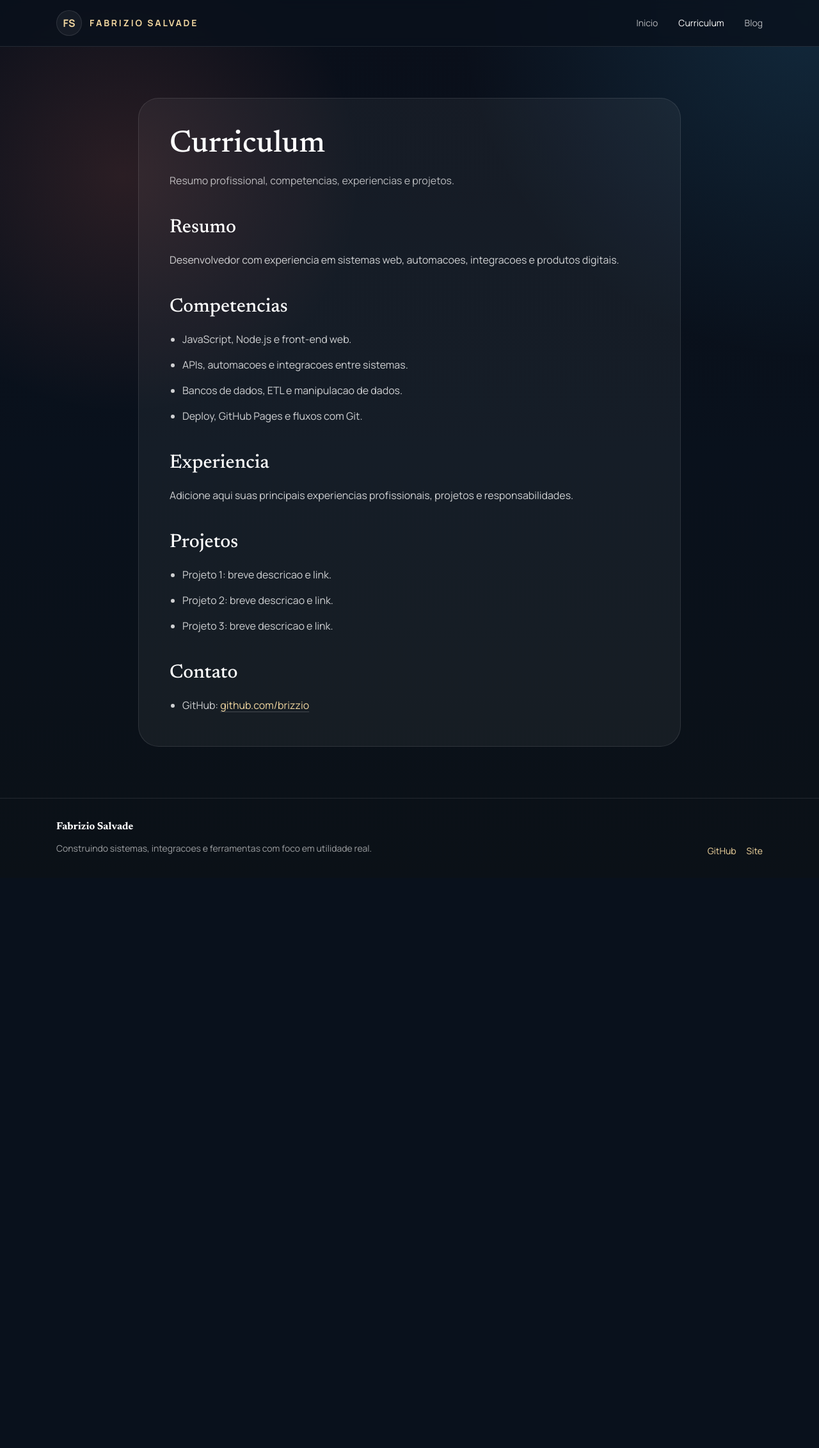
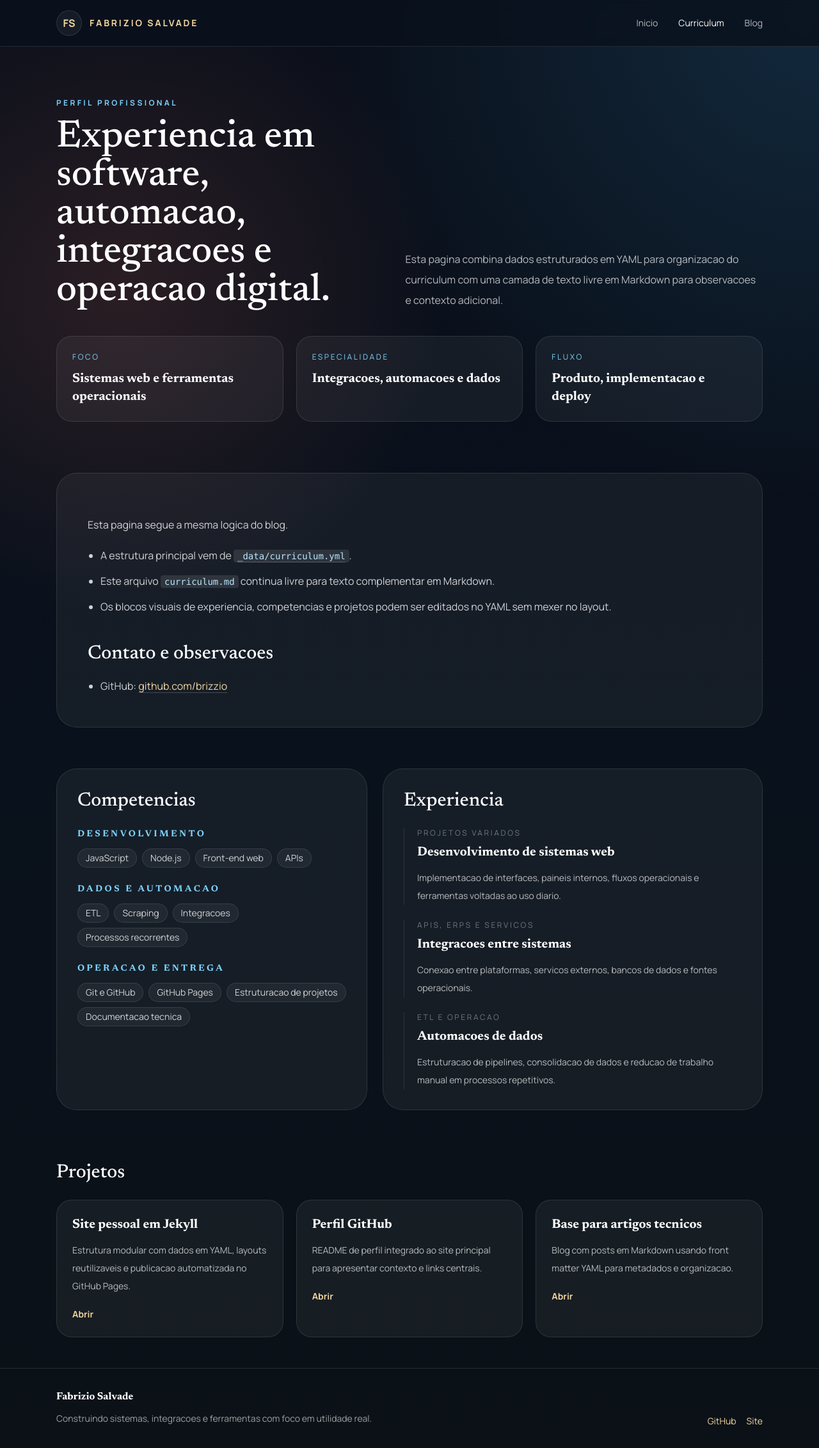
Before and after one commit to brizzio/brizzio.github.io, a Jekyll site: the page built from curriculum.md, in a window 1280 px wide. Shown: the whole page at 64% size. Built offline with Jekyll 4.4.1, drawn with Linux system fonts in a browser that asks for light colours; before the commit the page ends 1372 px from its top, so only the background shows below that.

Commit message:
Refactor curriculum with data-driven layout

```diff
--- /dev/null
+++ b/_data/curriculum.yml
@@ -0,0 +1,54 @@
+hero:
+  eyebrow: Perfil profissional
+  title: Experiencia em software, automacao, integracoes e operacao digital.
+  body: Esta pagina combina dados estruturados em YAML para organizacao do curriculum com uma camada de texto livre em Markdown para observacoes e contexto adicional.
+
+highlights:
+  - label: Foco
+    value: Sistemas web e ferramentas operacionais
+  - label: Especialidade
+    value: Integracoes, automacoes e dados
+  - label: Fluxo
+    value: Produto, implementacao e deploy
+
+skills:
+  - category: Desenvolvimento
+    items:
+      - JavaScript
+      - Node.js
+      - Front-end web
+      - APIs
+  - category: Dados e automacao
+    items:
+      - ETL
+      - Scraping
+      - Integracoes
+      - Processos recorrentes
+  - category: Operacao e entrega
+    items:
+      - Git e GitHub
+      - GitHub Pages
+      - Estruturacao de projetos
+      - Documentacao tecnica
+
+experience:
+  - role: Desenvolvimento de sistemas web
+    period: Projetos variados
+    summary: Implementacao de interfaces, paineis internos, fluxos operacionais e ferramentas voltadas ao uso diario.
+  - role: Integracoes entre sistemas
+    period: APIs, ERPs e servicos
+    summary: Conexao entre plataformas, servicos externos, bancos de dados e fontes operacionais.
+  - role: Automacoes de dados
+    period: ETL e operacao
+    summary: Estruturacao de pipelines, consolidacao de dados e reducao de trabalho manual em processos repetitivos.
+
+projects:
+  - title: Site pessoal em Jekyll
+    description: Estrutura modular com dados em YAML, layouts reutilizaveis e publicacao automatizada no GitHub Pages.
+    url: https://brizzio.github.io
+  - title: Perfil GitHub
+    description: README de perfil integrado ao site principal para apresentar contexto e links centrais.
+    url: https://github.com/brizzio
+  - title: Base para artigos tecnicos
+    description: Blog com posts em Markdown usando front matter YAML para metadados e organizacao.
+    url: /blog/
--- /dev/null
+++ b/_layouts/curriculum.html
@@ -0,0 +1,76 @@
+---
+layout: default
+---
+
+{% assign cv = site.data.curriculum %}
+
+<section class="mx-auto max-w-6xl px-6 py-16 md:py-20">
+  <div class="grid gap-10 lg:grid-cols-[0.95fr_1.05fr] lg:items-end">
+    <div>
+      <p class="text-xs font-semibold uppercase tracking-[0.28em] text-sky-300">{{ cv.hero.eyebrow }}</p>
+      <h1 class="mt-4 font-display text-4xl text-white md:text-6xl">{{ cv.hero.title }}</h1>
+    </div>
+    <p class="max-w-2xl text-base leading-8 text-white/70">{{ cv.hero.body }}</p>
+  </div>
+
+  <div class="mt-10 grid gap-5 md:grid-cols-3">
+    {% for item in cv.highlights %}
+      <article class="rounded-3xl border border-white/10 bg-white/5 p-6">
+        <p class="text-xs uppercase tracking-[0.22em] text-sky-300">{{ item.label }}</p>
+        <h2 class="mt-3 text-xl font-semibold text-white">{{ item.value }}</h2>
+      </article>
+    {% endfor %}
+  </div>
+</section>
+
+<section class="mx-auto max-w-6xl px-6 pb-8">
+  <div class="rounded-[2rem] border border-white/10 bg-white/5 p-8 md:p-12">
+    <div class="prose-shell">
+      {{ content }}
+    </div>
+  </div>
+</section>
+
+<section class="mx-auto grid max-w-6xl gap-6 px-6 py-8 lg:grid-cols-[0.9fr_1.1fr]">
+  <div class="rounded-[2rem] border border-white/10 bg-white/5 p-8">
+    <h2 class="font-display text-3xl text-white">Competencias</h2>
+    <div class="mt-6 space-y-6">
+      {% for group in cv.skills %}
+        <div>
+          <h3 class="text-sm font-semibold uppercase tracking-[0.24em] text-sky-300">{{ group.category }}</h3>
+          <div class="mt-3 flex flex-wrap gap-2">
+            {% for item in group.items %}
+              <span class="rounded-full border border-white/10 bg-white/5 px-3 py-1 text-sm text-white/80">{{ item }}</span>
+            {% endfor %}
+          </div>
+        </div>
+      {% endfor %}
+    </div>
+  </div>
+
+  <div class="rounded-[2rem] border border-white/10 bg-white/5 p-8">
+    <h2 class="font-display text-3xl text-white">Experiencia</h2>
+    <div class="mt-6 space-y-6">
+      {% for item in cv.experience %}
+        <article class="border-l border-white/10 pl-5">
+          <p class="text-xs uppercase tracking-[0.22em] text-white/40">{{ item.period }}</p>
+          <h3 class="mt-2 text-xl font-semibold text-white">{{ item.role }}</h3>
+          <p class="mt-3 text-sm leading-7 text-white/70">{{ item.summary }}</p>
+        </article>
+      {% endfor %}
+    </div>
+  </div>
+</section>
+
+<section class="mx-auto max-w-6xl px-6 py-8 md:py-12">
+  <h2 class="font-display text-3xl text-white">Projetos</h2>
+  <div class="mt-6 grid gap-5 md:grid-cols-3">
+    {% for project in cv.projects %}
+      <article class="rounded-3xl border border-white/10 bg-white/5 p-6">
+        <h3 class="text-xl font-semibold text-white">{{ project.title }}</h3>
+        <p class="mt-3 text-sm leading-7 text-white/70">{{ project.description }}</p>
+        <a class="mt-5 inline-block text-sm font-semibold text-sand transition hover:text-white" href="{{ project.url | relative_url }}">Abrir</a>
+      </article>
+    {% endfor %}
+  </div>
+</section>
--- a/curriculum.md
+++ b/curriculum.md
@@ -1,31 +1,16 @@
 ---
-layout: page
+layout: curriculum
 title: Curriculum
 permalink: /curriculum/
 description: Resumo profissional, competencias, experiencias e projetos.
 ---
 
-## Resumo
+Esta pagina segue a mesma logica do blog.
 
-Desenvolvedor com experiencia em sistemas web, automacoes, integracoes e produtos digitais.
+- A estrutura principal vem de [`_data/curriculum.yml`](/C:/Users/opera/Desktop/brizzio.github.io/_data/curriculum.yml:1).
+- Este arquivo `curriculum.md` continua livre para texto complementar em Markdown.
+- Os blocos visuais de experiencia, competencias e projetos podem ser editados no YAML sem mexer no layout.
 
-## Competencias
-
-- JavaScript, Node.js e front-end web.
-- APIs, automacoes e integracoes entre sistemas.
-- Bancos de dados, ETL e manipulacao de dados.
-- Deploy, GitHub Pages e fluxos com Git.
-
-## Experiencia
-
-Adicione aqui suas principais experiencias profissionais, projetos e responsabilidades.
-
-## Projetos
-
-- Projeto 1: breve descricao e link.
-- Projeto 2: breve descricao e link.
-- Projeto 3: breve descricao e link.
-
-## Contato
+## Contato e observacoes
 
 - GitHub: [github.com/brizzio](https://github.com/brizzio)
```
Also changed, not shown: assets/css/main.css.
